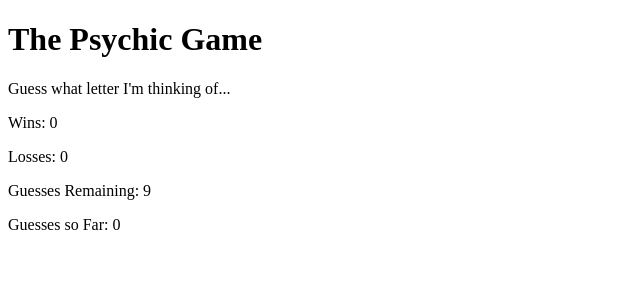
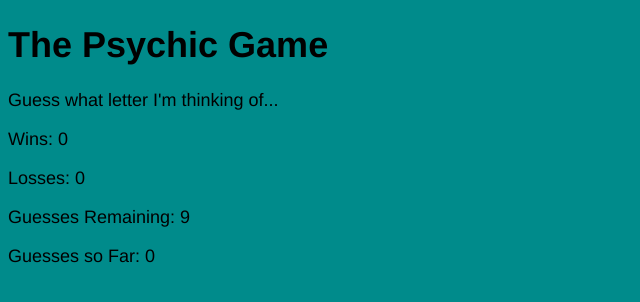
Before and after one commit to ABJervis/Psychic-Game, a plain HTML site: page index.html in a window 1280 px wide. Shown: the whole page, without its empty margins (0-640 px from the left). Drawn offline with Linux system fonts and the light colour scheme.

Commit message:
picking back up with design

```diff
--- a/assets/css/style.css
+++ b/assets/css/style.css
@@ -0,0 +1,5 @@
+body {
+    background-color: darkcyan;
+    font-family: 'Franklin Gothic Medium', 'Arial Narrow', Arial, sans-serif;
+    font-size: large;
+}
--- a/index.html
+++ b/index.html
@@ -3,7 +3,10 @@
 <head>
     <meta charset="UTF-8">
     <title>Psychic Game</title>
+    <link rel="stylesheet" href="assets/css/style.css">
+
 </head>
+
 <body>
 
 <!-- page title-->
```
